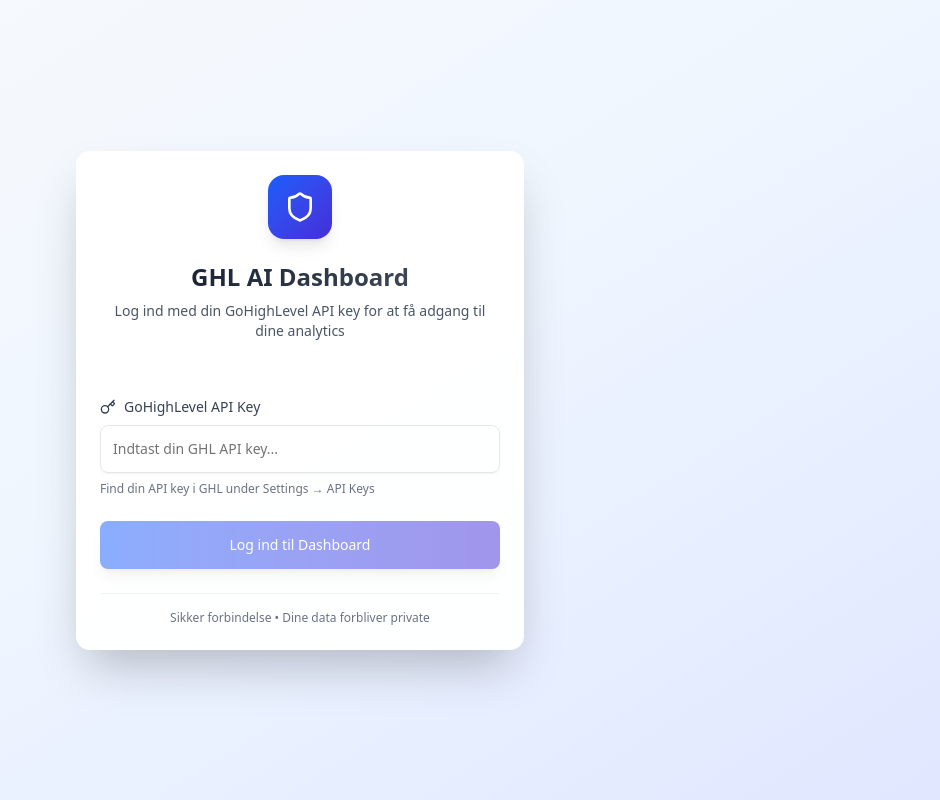
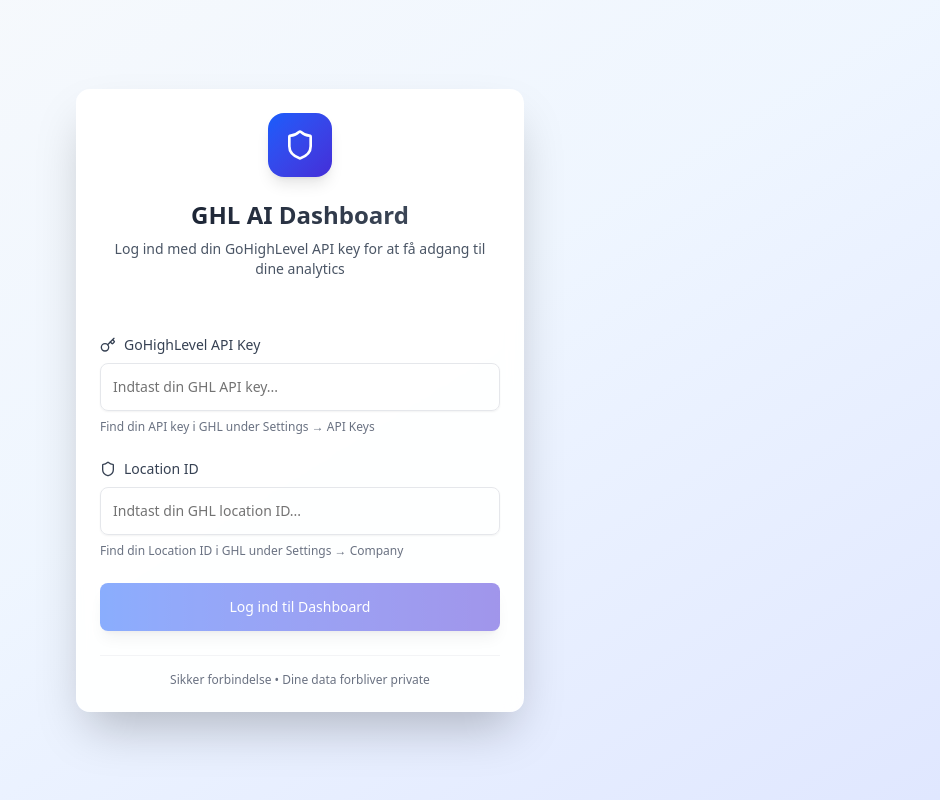
Before and after one commit to Marcello-code/modern-ghl-dashboard, a React (Vite) app: page / in a window 1280 px wide. Shown: the whole page, without its empty margins (340-1280 px from the left). Built offline with nearby package versions, Linux system fonts and the light colour scheme.

Commit message:
Add location ID support to login form and authentication

```diff
--- a/src/App.jsx
+++ b/src/App.jsx
@@ -8,16 +8,17 @@
     isAuthenticated: false,
     apiKey: null,
     proxyUrl: null,
+    locationId: null,
     loading: false,
     error: null
   })
 
-  const handleLogin = async (apiKey, proxyUrl) => {
+  const handleLogin = async (apiKey, proxyUrl, locationId) => {
     setAuth(prev => ({ ...prev, loading: true, error: null }))
 
     try {
-      // Test API connection using serverless function
-      const response = await fetch(`${proxyUrl}?endpoint=locations`, {
+      // Test API connection using serverless function with location ID
+      const response = await fetch(`${proxyUrl}?endpoint=contacts&locationId=${locationId}`, {
         headers: { 'x-api-key': apiKey }
       })
 
@@ -41,6 +42,7 @@
         isAuthenticated: true,
         apiKey,
         proxyUrl,
+        locationId,
         loading: false,
         error: null
       })
@@ -59,6 +61,7 @@
       isAuthenticated: false,
       apiKey: null,
       proxyUrl: null,
+      locationId: null,
       loading: false,
       error: null
     })
@@ -69,6 +72,7 @@
       <Dashboard
         apiKey={auth.apiKey}
         proxyUrl={auth.proxyUrl}
+        locationId={auth.locationId}
         onLogout={handleLogout}
       />
     )
--- a/src/components/LoginForm.jsx
+++ b/src/components/LoginForm.jsx
@@ -9,14 +9,15 @@
 
 export function LoginForm({ onLogin, isLoading, error }) {
   const [apiKey, setApiKey] = useState('')
+  const [locationId, setLocationId] = useState('')
 
   // Use Vercel serverless function for proxy
   const PROXY_URL = '/api/ghl-proxy'
 
   const handleSubmit = (e) => {
     e.preventDefault()
-    if (apiKey.trim()) {
-      onLogin(apiKey.trim(), PROXY_URL)
+    if (apiKey.trim() && locationId.trim()) {
+      onLogin(apiKey.trim(), PROXY_URL, locationId.trim())
     }
   }
 
@@ -69,6 +70,25 @@
                 </p>
               </div>
 
+              <div className="space-y-2">
+                <Label htmlFor="locationId" className="text-sm font-medium text-gray-700 flex items-center gap-2">
+                  <Shield className="w-4 h-4" />
+                  Location ID
+                </Label>
+                <Input
+                  id="locationId"
+                  type="text"
+                  placeholder="Indtast din GHL location ID..."
+                  value={locationId}
+                  onChange={(e) => setLocationId(e.target.value)}
+                  className="h-12 border-gray-200 focus:border-blue-500 focus:ring-blue-500/20"
+                  required
+                />
+                <p className="text-xs text-gray-500">
+                  Find din Location ID i GHL under Settings → Company
+                </p>
+              </div>
+
               {error && (
                 <Alert className="border-red-200 bg-red-50">
                   <AlertDescription className="text-red-700">
@@ -80,7 +100,7 @@
               <Button
                 type="submit"
                 className="w-full h-12 bg-gradient-to-r from-blue-600 to-indigo-700 hover:from-blue-700 hover:to-indigo-800 text-white font-medium shadow-lg hover:shadow-xl transition-all duration-200"
-                disabled={isLoading || !apiKey.trim()}
+                disabled={isLoading || !apiKey.trim() || !locationId.trim()}
               >
                 {isLoading ? (
                   <>
```
